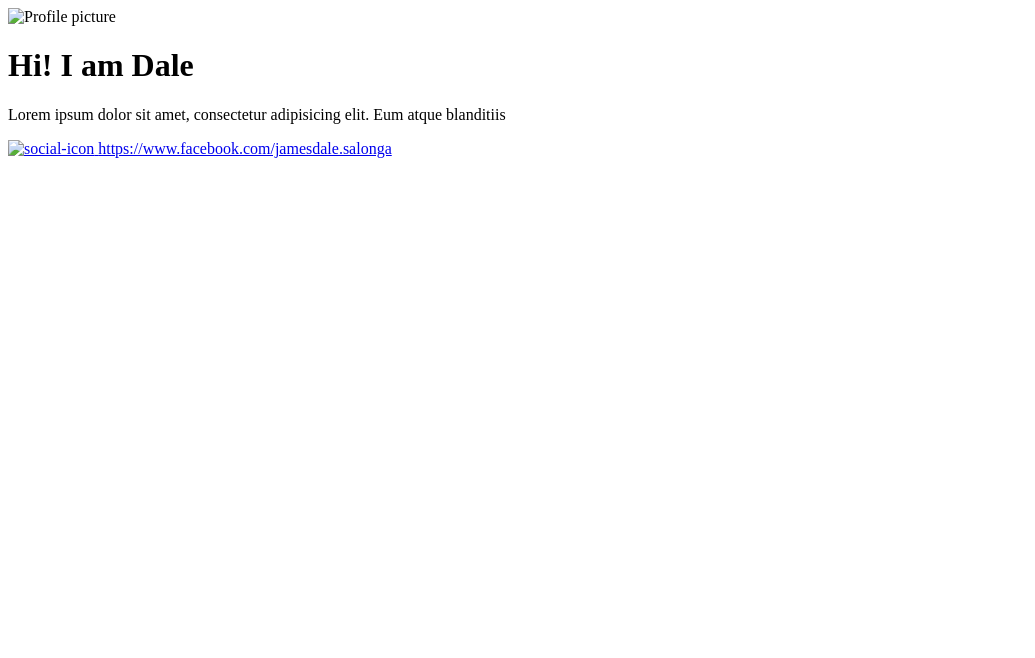
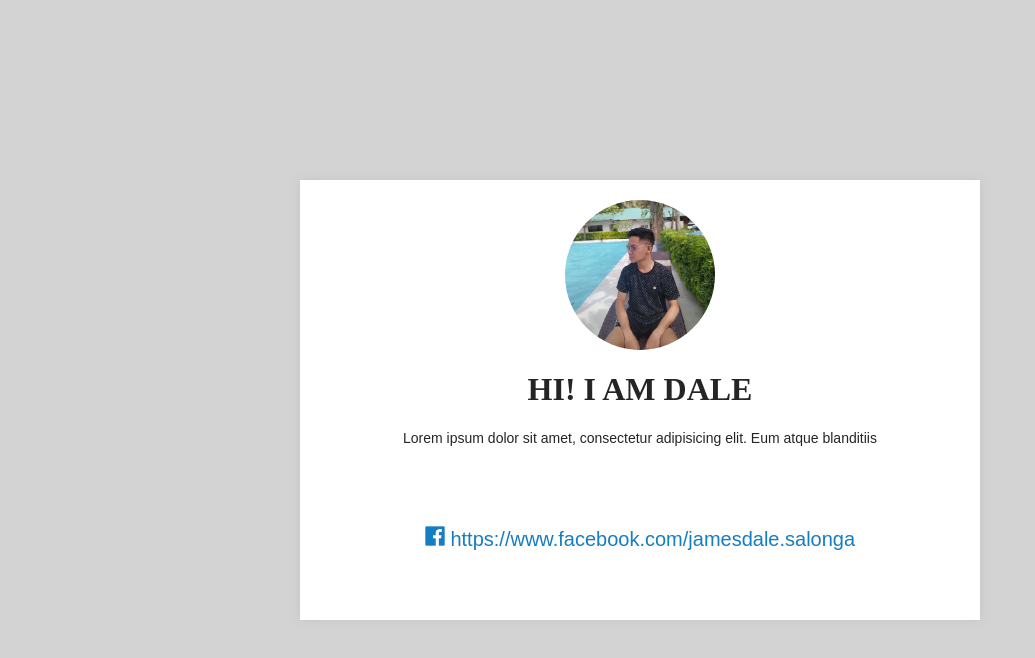
Before and after one commit to jamesdalesalonga/CSS, a plain HTML site: page index.html in a window 1280 px wide. Shown: the whole page, without its empty margins (0-1035 px from the left). Drawn offline with Linux system fonts and the light colour scheme; a web font is replaced by a local one.

Commit message:
SuccessfullyFinishTheActivity

```diff
--- a/index.html
+++ b/index.html
@@ -9,11 +9,11 @@
 </head>
 <body>
     <div class="container">
-        <img src="" alt="Profile picture " class="profile-picture">
+        <img src="pics/dale.jpg" alt="Profile picture " class="profile-picture">
     <h1 class="name">Hi! I am Dale</h1>
     <p class="bio">Lorem ipsum dolor sit amet, consectetur adipisicing elit. Eum atque blanditiis     </p>
     <a href="https://www.facebook.com/jamesdale.salonga" target="_blank" class="social-link">
-    <img src ="" alt="social-icon" class="img-icon">
+    <img src ="pics/facebook.png" alt="social-icon" class="img-icon">
     <span>https://www.facebook.com/jamesdale.salonga</span>
     </a>
     </div>
--- a/style.css
+++ b/style.css
@@ -0,0 +1,64 @@
+@font-face {
+    font-family: Gasalt-black;
+    src: url("/fonts/Gasalt-black.ttf");
+}
+body {
+    font-family: Arial, Helvetica, sans-serif;
+     background-color: lightgray;
+     margin: 100px;
+ }
+ a {
+    text-decoration: none;
+    font-family: Arial, Helvetica, sans-serif;
+ }
+ .container {
+    background: #fff;
+    height: 50%;
+    width: 50%;
+    position: absolute;
+    top: 50%;
+    left: 50%;
+    transform: translate(-50%, -50%);
+    -ms-transform: translate(-50%, -50%);
+    -webkit-transform: translate(-50%, -50%);
+    box-shadow: 0px 0px 10px rgb(194, 196, 197);
+    text-align: center;
+    padding: 20px;
+}
+.profile-picture {
+    display: block;
+    margin-left: auto;
+    margin-right: auto;
+    width: 150px;
+    border-radius: 100%;
+    text-align: center;
+}
+.name {
+    font-family: Gasalt-Black;
+    text-transform: uppercase;
+    color: #252525;
+}
+
+.bio {
+    font-family: Arial, Helvetica, sans-serif;
+    font-size: 14px;
+    color: #252525;
+    margin-bottom: 80px;
+}
+
+.social-link {
+    font-size: 20px;
+    color: #157dc3;
+}
+
+.social-link:hover {
+    background-color: #157dc3;
+    padding: 10px 30px 10px 30px;
+    color: #fff;
+    border-radius: 50px;
+}
+
+.img-icon {
+    width: 20px;
+    text-align: center;
+}
```
Also changed, not shown: pics/dale.jpg (added), pics/facebook.png (added).
